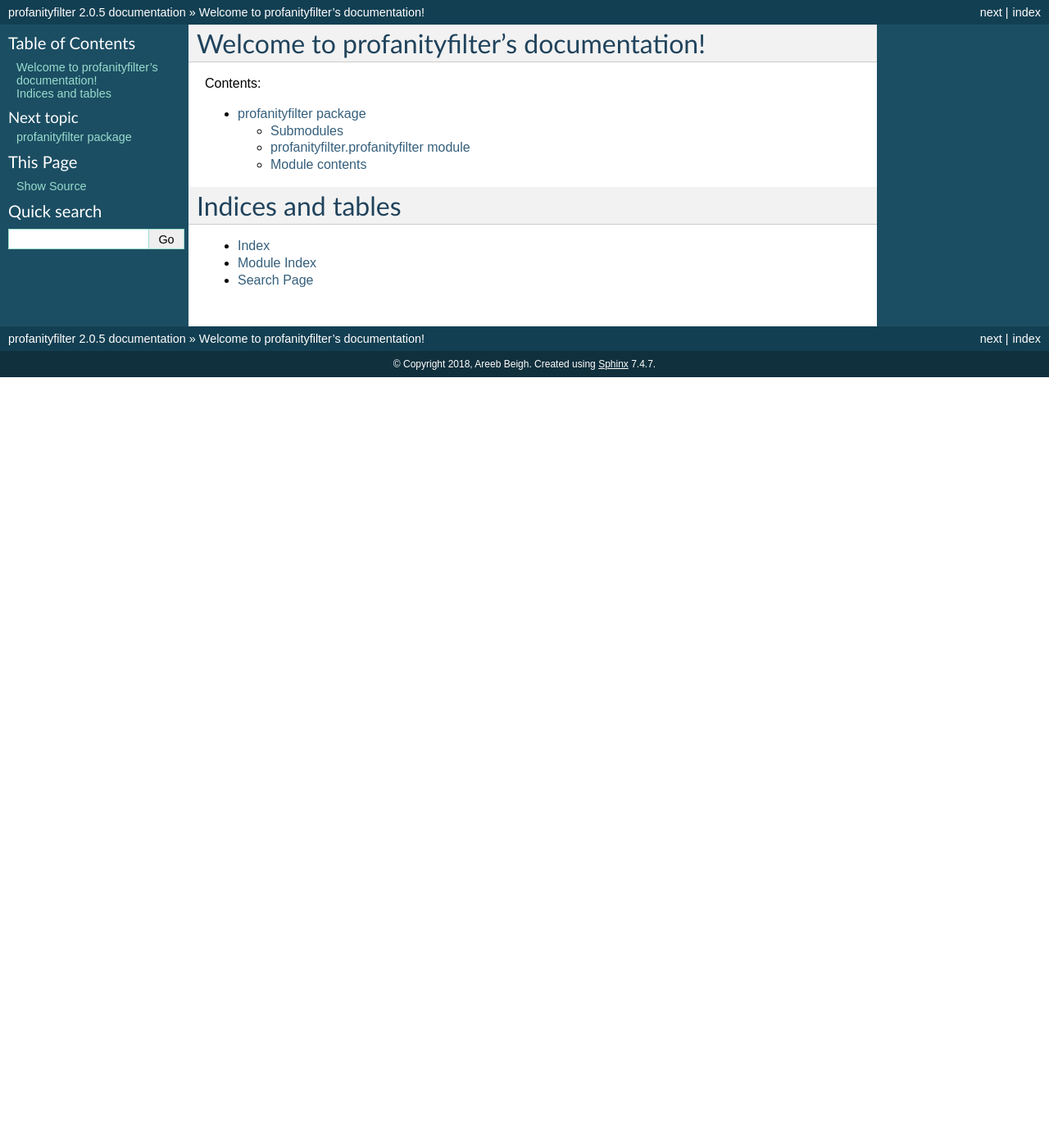
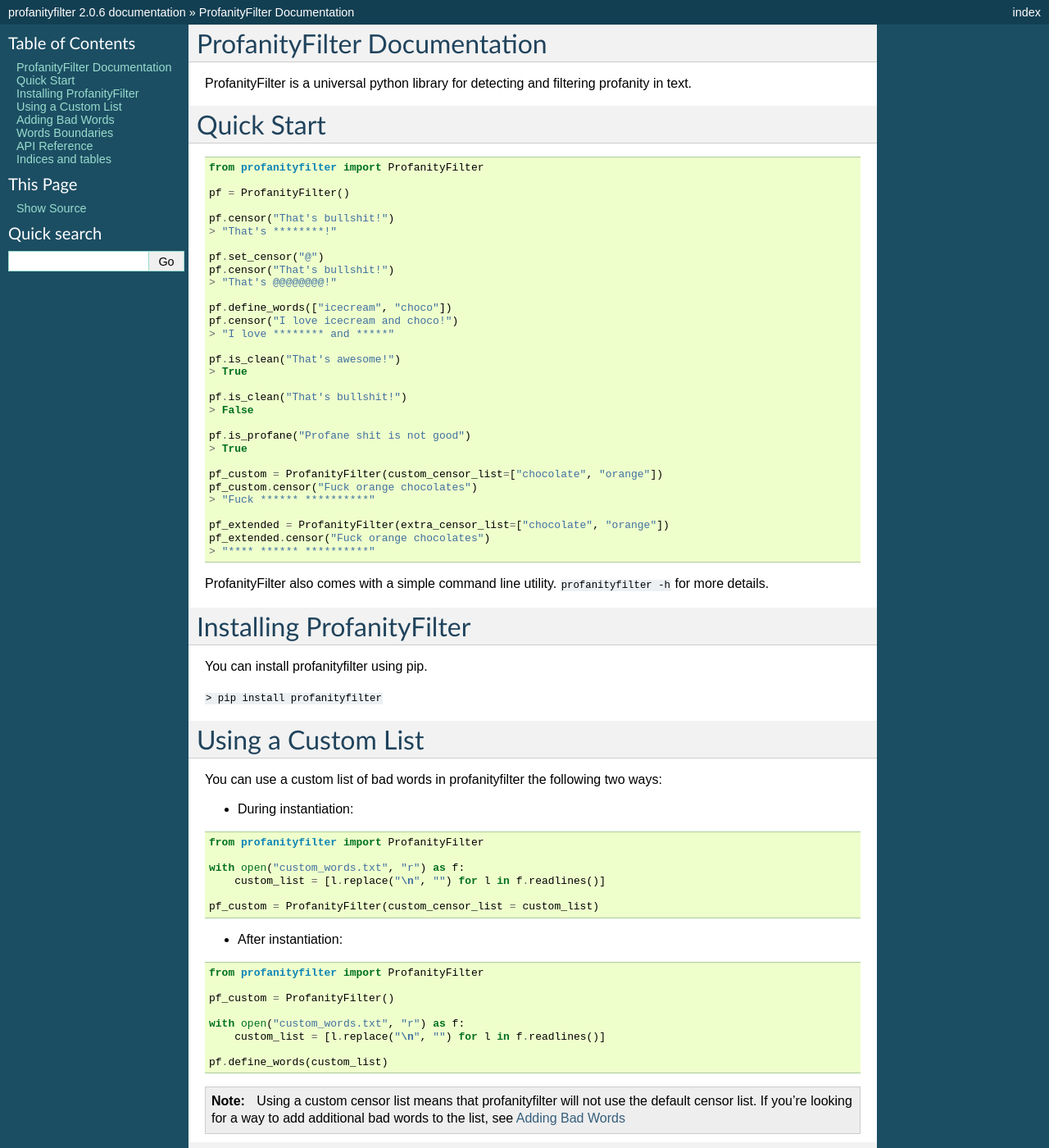
Before and after one commit to areebbeigh/profanityfilter, a Sphinx documentation site: the page built from docs/source/index.rst, in a window 1280 px wide and 1400 px high. Shown: the whole window at 82% size. Built offline with Sphinx 7.4.7, drawn with Linux system fonts in a browser that asks for light colours; some of the changed text lies outside the part shown.

```diff
--- a/docs/source/conf.py
+++ b/docs/source/conf.py
@@ -26,7 +26,7 @@
 # The short X.Y version
 version = ''
 # The full version, including alpha/beta/rc tags
-release = '2.0.5'
+release = '2.0.6'
 
 
 # -- General configuration ---------------------------------------------------
@@ -40,6 +40,7 @@
 # ones.
 extensions = [
     'sphinx.ext.autodoc',
+    'sphinx.ext.autosectionlabel'
 ]
 
 # Add any paths that contain templates here, relative to this directory.
@@ -175,3 +176,11 @@
 
 
 # -- Extension configuration -------------------------------------------------
+
+def skip(app, what, name, obj, skip, options):
+    if name == "__init__":
+        return False
+    return skip
+
+def setup(app):
+    app.connect("autodoc-skip-member", skip)
--- a/docs/source/index.rst
+++ b/docs/source/index.rst
@@ -3,14 +3,161 @@
    You can adapt this file completely to your liking, but it should at least
    contain the root `toctree` directive.
 
-Welcome to profanityfilter's documentation!
-===========================================
+ProfanityFilter Documentation
+==============================
 
-.. toctree::
-   :maxdepth: 2
-   :caption: Contents:
+ProfanityFilter is a universal python library for detecting and filtering profanity in text.
 
-   profanityfilter
+Quick Start
+===========
+
+.. code-block:: python3
+
+    from profanityfilter import ProfanityFilter
+
+    pf = ProfanityFilter()
+
+    pf.censor("That's bullshit!")
+    > "That's ********!"
+
+    pf.set_censor("@")
+    pf.censor("That's bullshit!")
+    > "That's @@@@@@@@!"
+
+    pf.define_words(["icecream", "choco"])
+    pf.censor("I love icecream and choco!")
+    > "I love ******** and *****"
+
+    pf.is_clean("That's awesome!")
+    > True
+
+    pf.is_clean("That's bullshit!")
+    > False
+
+    pf.is_profane("Profane shit is not good")
+    > True
+
+    pf_custom = ProfanityFilter(custom_censor_list=["chocolate", "orange"])
+    pf_custom.censor("Fuck orange chocolates")
+    > "Fuck ****** **********"
+
+    pf_extended = ProfanityFilter(extra_censor_list=["chocolate", "orange"])
+    pf_extended.censor("Fuck orange chocolates")
+    > "**** ****** **********"
+
+ProfanityFilter also comes with a simple command line utility. ``profanityfilter -h`` for more details.
+
+
+Installing ProfanityFilter
+==========================
+You can install profanityfilter using pip.
+
+``> pip install profanityfilter``
+
+
+Using a Custom List
+===================
+You can use a custom list of bad words in profanityfilter the following two ways:
+
+- During instantiation:
+
+.. code-block:: python3
+
+    from profanityfilter import ProfanityFilter
+
+    with open("custom_words.txt", "r") as f:
+        custom_list = [l.replace("\n", "") for l in f.readlines()]
+
+    pf_custom = ProfanityFilter(custom_censor_list = custom_list)
+
+- After instantiation:
+
+.. code-block:: python3
+
+    from profanityfilter import ProfanityFilter
+
+    pf_custom = ProfanityFilter()
+
+    with open("custom_words.txt", "r") as f:
+        custom_list = [l.replace("\n", "") for l in f.readlines()]
+
+    pf.define_words(custom_list)
+
+.. note::
+    Using a custom censor list means that profanityfilter will not use the default censor list.
+    If you're looking for a way to add additional bad words to the list, see :ref:`Adding Bad Words`
+
+
+Adding Bad Words
+================
+You can use an additional list of words in conjunction with the default words in profanityfilter.
+
+- During instantiation:
+
+.. code-block:: python3
+
+    from profanityfilter import ProfanityFilter
+
+    with open("more_words.txt", "r") as f:
+        more_words = [l.replace("\n", "") for l in f.readlines()]
+
+    pf = ProfanityFilter(extra_censor_list = more_words)
+
+- After instantiation:
+
+.. code-block:: python3
+
+    from profanityfilter import ProfanityFilter
+
+    pf = ProfanityFilter()
+
+    with open("more_words.txt", "r") as f:
+        more_words = [l.replace("\n", "") for l in f.readlines()]
+
+    pf.append_words(more_words)
+
+
+Words Boundaries
+================
+By default, profanityfilter applies word boundries to bad words during censoring.
+Therefore, the default behaviour of profanityfilter is to ignore bad words `inside` words.
+
+`Example:`
+
+.. code-block:: python3
+
+    from profanityfilter import ProfanityFilter
+
+    pf = ProfanityFilter()
+
+    pf.censor("My username is fuckyouusername@bitch.com")
+    > "My username is fuckyouusername@*****.com"
+
+To avoid this behaviour you can pass a no_word_boundaries keyword to ProfanityFilter telling it
+to detect bad words inside words.
+
+.. code-block:: python3
+
+    from profanityfilter import ProfanityFilter
+
+    pf = ProfanityFilter(no_word_boundaries = True)
+
+    pf.censor("My username is fuckyouusername")
+    > "My username is ****youusername@*****.com"
+
+.. note::
+
+    Without word boundaries there's a risk of censoring non-harmful words like `fun` to `**n` when `fu`
+    is in the censor list. To avoid this behavior, you can either come up with custom censor lists or use
+    different instances of profanityfilter accordingly.
+
+
+API Reference
+=============
+
+.. automodule:: profanityfilter.profanityfilter
+    :members:
+    :undoc-members:
 
 
 Indices and tables
--- a/docs/source/profanityfilter.rst
+++ b/docs/source/profanityfilter.rst
@@ -10,7 +10,6 @@
 .. automodule:: profanityfilter.profanityfilter
     :members:
     :undoc-members:
-    :show-inheritance:
 
 
 Module contents
@@ -19,4 +18,3 @@
 .. automodule:: profanityfilter
     :members:
     :undoc-members:
-    :show-inheritance:
--- a/setup.py
+++ b/setup.py
@@ -7,7 +7,7 @@
 
 setup(
     name='profanityfilter',
-    version='2.0.5',
+    version='2.0.6.',
     description='A universal Python library for detecting and/or filtering profane words.',
     long_description='For more details visit https://github.com/areebbeigh/profanityfilter',
     url='https://github.com/areebbeigh/profanityfilter',
```
Also changed, not shown: docs/source/modules.rst (deleted, +0 -7 lines), 1 other file.
